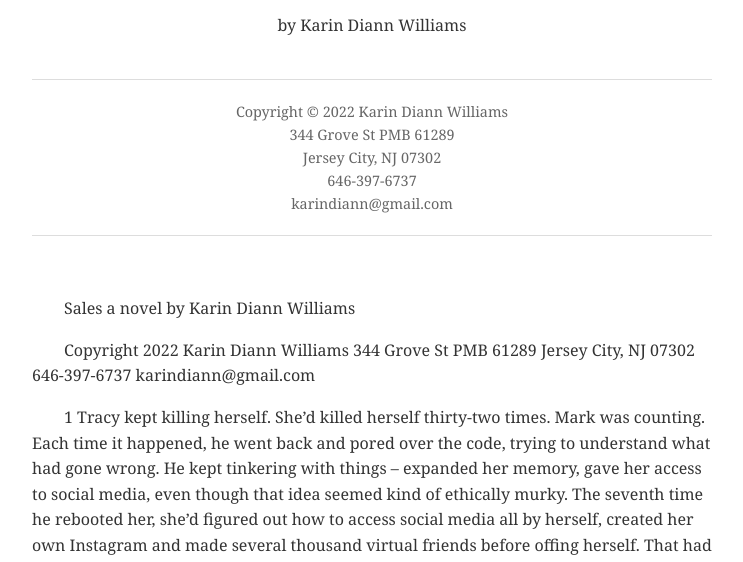
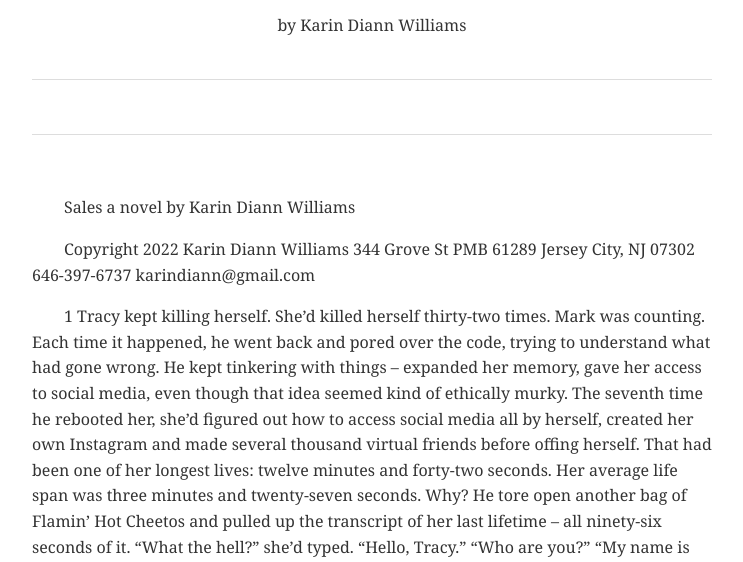
Before and after one commit to stuartculpepper-blip/sales-a-novel-ai-vip, a website: page public/novel.html in a window 1280 px wide. Shown: the part 235-797 px from the top of the page, without its empty margins (268-1011 px from the left). Drawn offline with Linux system fonts and the light colour scheme.

Commit message:
Update novel.html

```diff
--- a/public/novel.html
+++ b/public/novel.html
@@ -64,11 +64,7 @@
         <p class="author no-indent">by Karin Diann Williams</p>
 
         <div class="copyright no-indent">
-            Copyright © 2022 Karin Diann Williams<br>
-            344 Grove St PMB 61289<br>
-            Jersey City, NJ 07302<br>
-            646-397-6737<br>
-            karindiann@gmail.com
+            <p Copyright © 2022 Karin Diann Williams>
         </div>
         <p>Sales a novel by Karin Diann Williams</p>
         <p>Copyright 2022 Karin Diann Williams 344 Grove St PMB 61289 Jersey City, NJ 07302 646-397-6737 karindiann@gmail.com</p>
```
